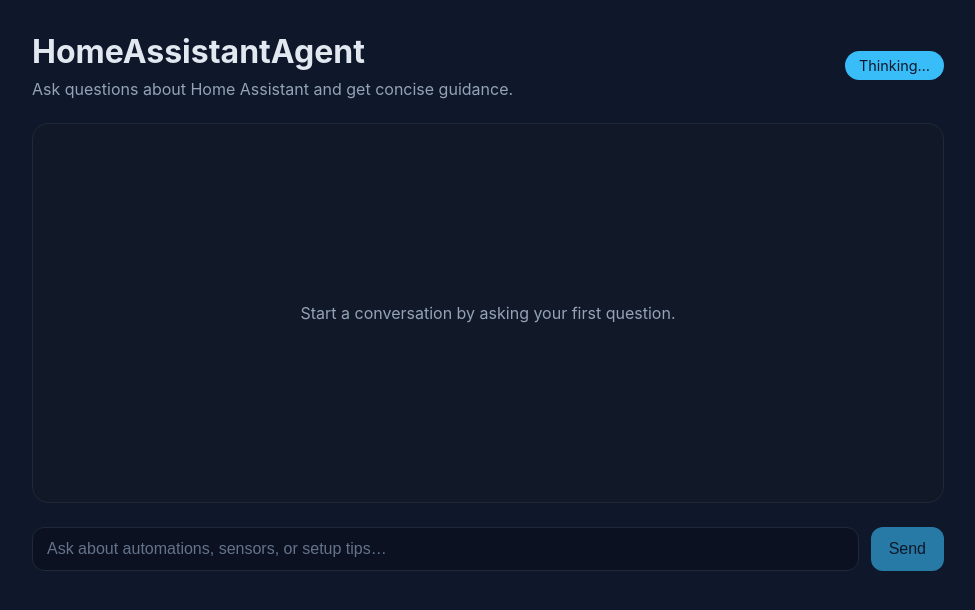
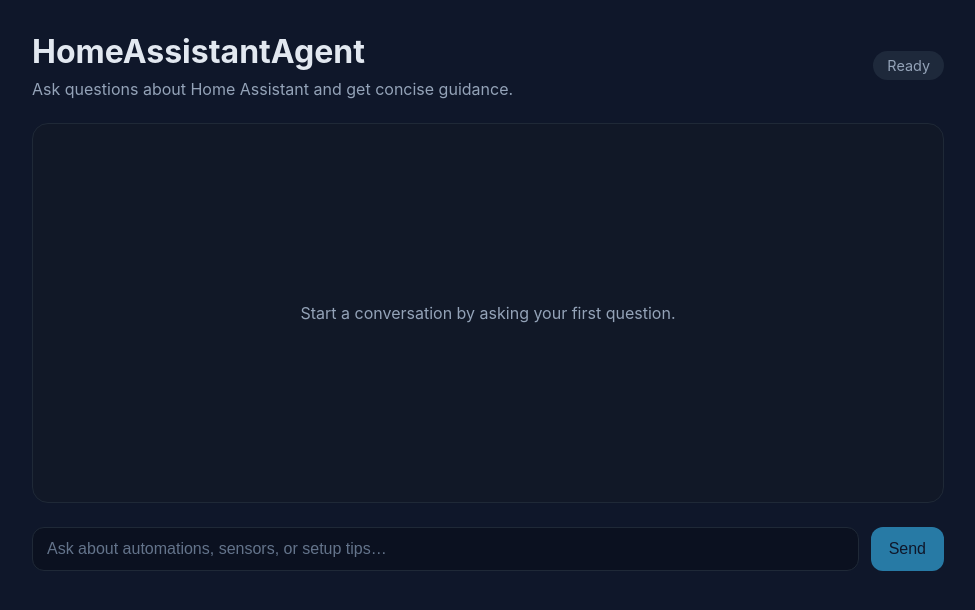
Before and after one commit to DrTree/HomeAssistantAgent, a React (Vite) app in the folder homeassistantagent/web/: page / in a window 1280 px wide. Shown: the top 610 px of the page, without its empty margins (152-1127 px from the left). Built offline with nearby package versions, Linux system fonts and the light colour scheme.

Commit message:
Fix chat submit handler

```diff
--- a/homeassistantagent/web/src/App.jsx
+++ b/homeassistantagent/web/src/App.jsx
@@ -1,16 +1,21 @@
-import { useState } from 'react';
 import { useChat } from '@ai-sdk/react';
 import './App.css';
 
 export default function App() {
-  const [input, setInput] = useState('');
-  const { messages, sendMessage, status } = useChat({
+  const {
+    messages,
+    input,
+    handleInputChange,
+    handleSubmit,
+    isLoading,
+    error,
+  } = useChat({
     api: '/api/chat',
   });
 
-  const isBusy = status === 'streaming' || status === 'submitted';
-  const isReady = status === 'ready';
-  const isError = status === 'error';
+  const isBusy = isLoading;
+  const isReady = !isLoading && !error;
+  const isError = Boolean(error);
 
   return (
     <div className="app">
@@ -45,20 +50,10 @@
         )}
       </section>
 
-      <form
-        className="composer"
-        onSubmit={(event) => {
-          event.preventDefault();
-          if (!input.trim() || isBusy) {
-            return;
-          }
-          sendMessage({ text: input });
-          setInput('');
-        }}
-      >
+      <form className="composer" onSubmit={handleSubmit}>
         <input
           value={input}
-          onChange={(event) => setInput(event.target.value)}
+          onChange={handleInputChange}
           placeholder="Ask about automations, sensors, or setup tips…"
           aria-label="Message"
           disabled={isBusy}
```
Also changed, not shown: 1 other file (tests, documents, lock files or other folders).
